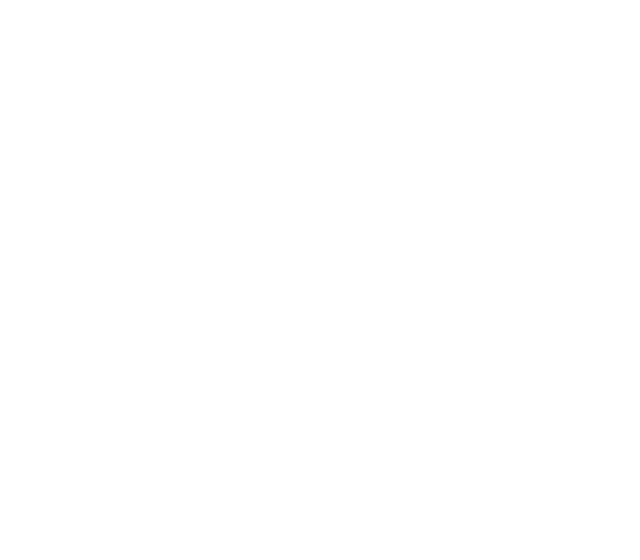
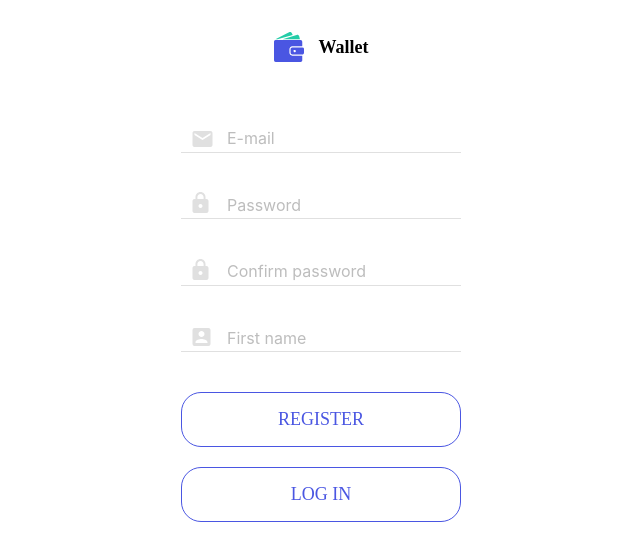
Before and after one commit to DoctorDenis/wallet-project-front, a React (Create React App) app: page /wallet-project-front/register in a window 1280 px wide. Before the commit this address had no page. Shown: the top 560 px of the page, without its empty margins (319-959 px from the left). Built offline with nearby package versions, Linux system fonts and the light colour scheme; a web font is replaced by a local one.

Commit message:
Added logic of the password strength and indicator for it. Added containet to register page and code refactoring

```diff
--- a/package.json
+++ b/package.json
@@ -7,6 +7,7 @@
     "@testing-library/jest-dom": "^5.16.3",
     "@testing-library/react": "^12.1.4",
     "@testing-library/user-event": "^13.5.0",
+    "bootstrap": "^5.2.3",
     "formik": "^2.2.9",
     "modern-normalize": "^1.1.0",
     "nanoid": "^4.0.0",
@@ -16,8 +17,9 @@
     "react-ellipsis-text": "^1.2.1",
     "react-router-dom": "^6.4.4",
     "react-scripts": "5.0.1",
+    "sass": "^1.56.1",
+    "validator": "^13.7.0",
     "web-vitals": "^2.1.3",
-    "sass": "^1.56.1",
     "yup": "^0.32.11"
   },
   "scripts": {
--- a/src/components/App.jsx
+++ b/src/components/App.jsx
@@ -7,7 +7,7 @@
 export const App = () => {
   return (
     <Routes>
-      <Route path="registration" element={<RegistrationPage />} />
+      <Route path="register" element={<RegistrationPage />} />
       <Route path="/" element={<DashboardPage />}>
         <Route index element={<HomeTab />} />
         <Route path="statistics" element={<StatisticsDiagram />} />
--- a/src/components/RegistrationForm/RegistrationForm.jsx
+++ b/src/components/RegistrationForm/RegistrationForm.jsx
@@ -4,11 +4,12 @@
 import Button from '../Button/Button';
 import TextField from '../TextField/TextField';
 import LogoWallet from '../LogoWallet/LogoWallet';
+
 import style from './RegistrationForm.module.scss';
 
-// import emailIcon from '../../assets/images/Email-min.svg';
-// import passwordIcon from '../../assets/images/Password-min.svg';
-// import nameIcon from '../../assets/images/NameSvg-min.svg';
+import emailIcon from '../../assets/images/Email-min.svg';
+import passwordIcon from '../../assets/images/Password-min.svg';
+import nameIcon from '../../assets/images/NameSvg-min.svg';
 
 const initialValues = {
   email: '',
@@ -17,11 +18,14 @@
   name: '',
 };
 
-const schema = Yup.object().shape({
+// const emailSymbol = /^[A-Za-z0-9.]{1}[A-Za-z0-9.-]{1,}@[A-Za-z0-9]+.\w{2,3}$/;
+
+const validationSchema = Yup.object().shape({
   email: Yup.string()
+    // .matches(emailSymbol, 'Must be at least 2 characters before the "@" symbol')
+    .email('E-mail is invalid')
     .min(10, 'E-mail must contain at least 10 characters')
     .max(63)
-    .email('E-mail is invalid')
     .required('E-mail is required'),
   password: Yup.string()
     .min(6, 'Password must contain at least 6 characters')
@@ -31,15 +35,17 @@
     .oneOf([Yup.ref('password'), null], 'Password must match')
     .required('Confirm password is required'),
   name: Yup.string()
-    .min(1, 'Name must contain at least 1 character')
+    .min(2, 'Name must contain at least 2 character')
     .max(12, 'Name must contain 12 characters or less')
     .required('Name is required'),
 });
 
 const RegistrationForm = () => {
   const handleSubmit = (value, { resetForm }) => {
+    const emailToLowerCase = value.email.toLowerCase();
+    console.log(emailToLowerCase);
+    console.log(initialValues.password);
     resetForm();
-    console.log(value);
   };
 
   return (
@@ -47,7 +53,7 @@
       <LogoWallet />
       <Formik
         initialValues={initialValues}
-        validationSchema={schema}
+        validationSchema={validationSchema}
         onSubmit={handleSubmit}
       >
         <Form>
@@ -55,25 +61,26 @@
             type="email"
             name="email"
             placeholder="E-mail"
-            // svg={emailIcon}
+            svg={emailIcon}
           />
           <TextField
             type="password"
             name="password"
             placeholder="Password"
-            // svg={passwordIcon}
+            svg={passwordIcon}
           />
           <TextField
             type="password"
             name="confirmPass"
             placeholder="Confirm password"
-            // svg={passwordIcon}
+            svg={passwordIcon}
           />
+
           <TextField
             type="text"
             name="name"
             placeholder="First name"
-            // svg={nameIcon}
+            svg={nameIcon}
           />
 
           <Button text="Register" />
--- a/src/components/RegistrationForm/RegistrationForm.module.scss
+++ b/src/components/RegistrationForm/RegistrationForm.module.scss
@@ -5,3 +5,7 @@
 .container {
   padding: 32px 0px 36px;
 }
+
+.input {
+  text-transform: lowercase;
+}
--- a/src/components/TextField/TextField.jsx
+++ b/src/components/TextField/TextField.jsx
@@ -1,4 +1,5 @@
-import { useField, ErrorMessage } from 'formik';
+import { useField, ErrorMessage, Field } from 'formik';
+import PasswordStrengthIndicator from '../PasswordStrengthIndicator/PasswordStrengthIndicator';
 import style from './textField.module.scss';
 
 const TextField = ({ svg, ...props }) => {
@@ -8,8 +9,10 @@
 
   return (
     <div className={style.container}>
-      {/* <img src={svg} alt="icon" className={style.icon} width="24" height="24" /> */}
-      <input
+      <div className={style.containerInput}>
+        <img src={svg} alt="icon" className={style.icon} />
+
+        <Field
           className={`${style.input} ${
             meta.touched && meta.error && style.isInvalid
           }`}
@@ -17,6 +20,10 @@
           {...props}
           autoComplete="off"
         />
+      </div>
+      {field.name === 'password' && (
+        <PasswordStrengthIndicator password={field.value} />
+      )}
       <ErrorMessage component="div" name={field.name} className={style.error} />
     </div>
   );
--- a/src/components/TextField/textField.module.scss
+++ b/src/components/TextField/textField.module.scss
@@ -3,29 +3,32 @@
 @import '../../assets/styles/colors';
 
 .container {
-  // display: flex;
-  // TODO: іконки окремим дівом, розібратись з розтягненням іконки і перекриттям повідомлень
   position: relative;
+  display: block;
   width: 280px;
   margin: 0 auto;
 }
 
 .icon {
   position: absolute;
-  width: 24px;
-  height: 24px;
+  bottom: 22%;
+  left: 4%;
 }
 
 .input {
   @include font-circe-small;
   display: flex;
   margin-bottom: 40px;
-  padding-left: 54px;
+  padding-left: 46px;
   width: 100%;
 
   outline: none;
   border: none;
   border-bottom: 1px solid $color-grey-light-more;
+}
+
+.input::placeholder {
+  color: $color-grey-light;
 }
 
 .isInvalid {
@@ -34,7 +37,7 @@
 
 .error {
   position: absolute;
-  top: 125%;
+  top: 110%;
   font-size: 10px;
   color: $color-red;
 }
--- a/src/pages/RegistrationPage/RegistrationPage.jsx
+++ b/src/pages/RegistrationPage/RegistrationPage.jsx
@@ -1,8 +1,14 @@
-// import Container from '../../components/Container/Container';
+import Container from '../../components/Container/Container';
 import RegistrationForm from '../../components/RegistrationForm/RegistrationForm';
 
 const RegistrationPage = () => {
-  return <RegistrationForm />;
+  return (
+    <section>
+      <Container>
+        <RegistrationForm />
+      </Container>
+    </section>
+  );
 };
 
 export default RegistrationPage;
```
Also changed, not shown: src/index.js (+3 -4 lines), 1 other file (tests, documents, lock files or other folders). Lines whose indentation alone changed are shown as unchanged.
